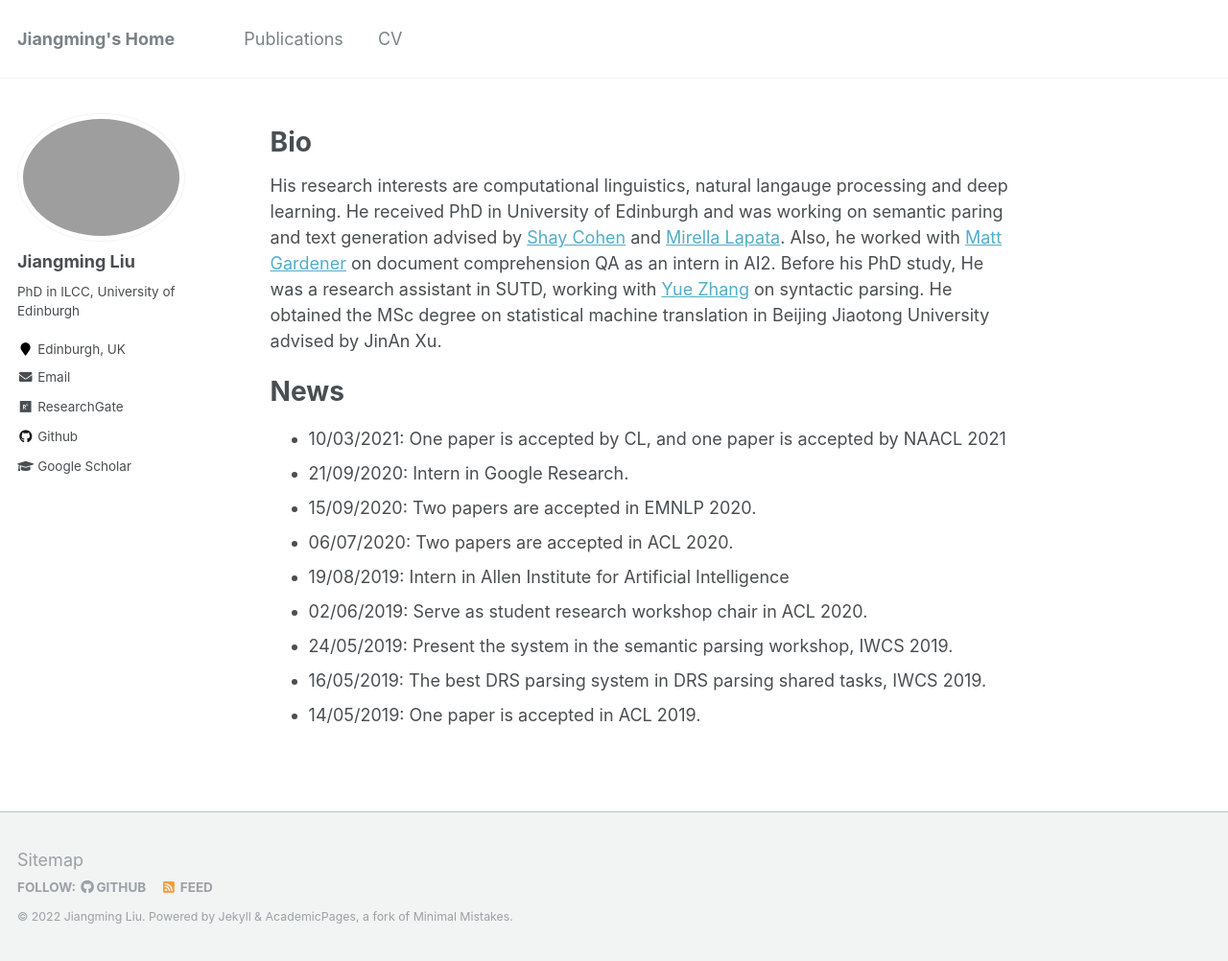
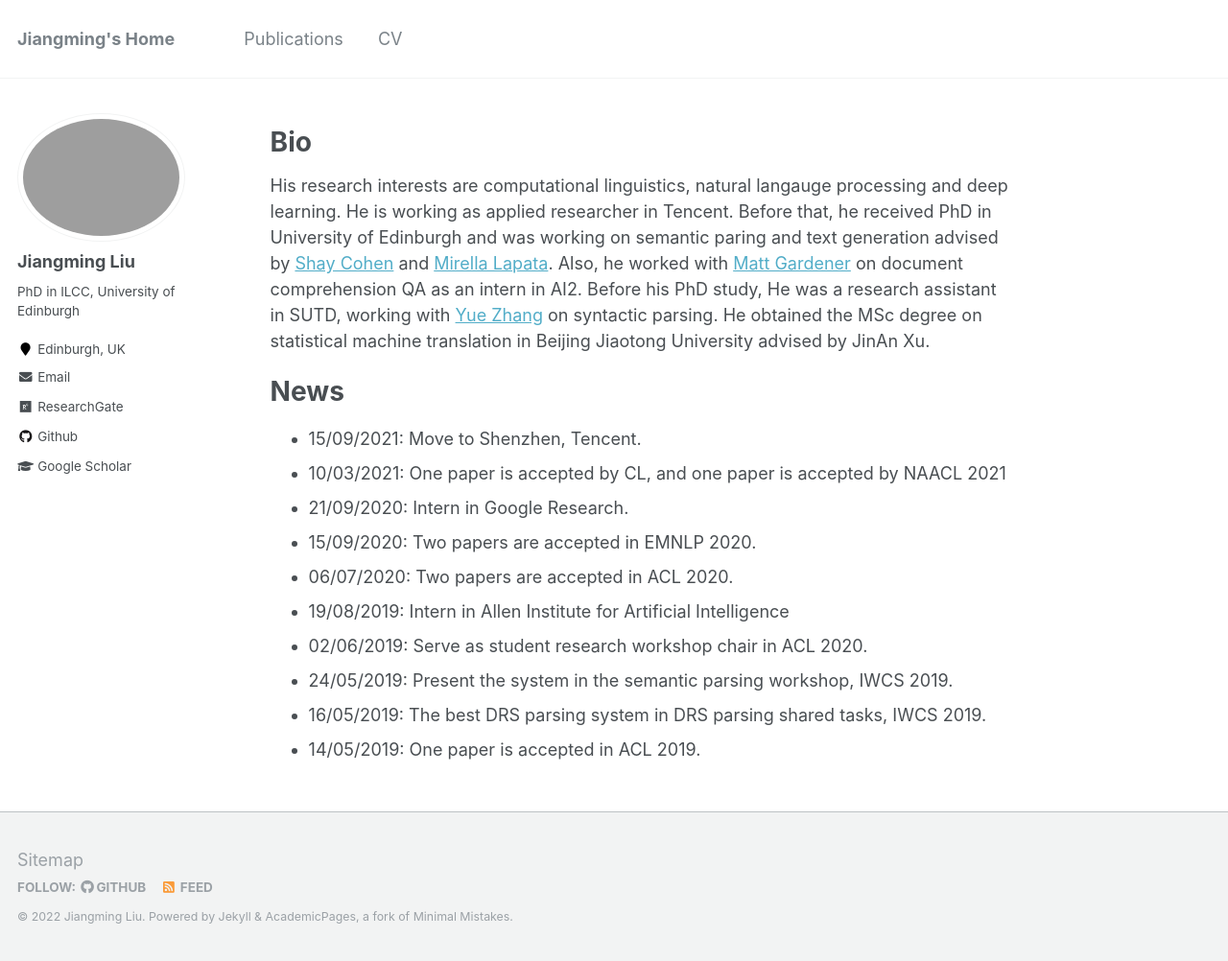
Before and after one commit to LeonCrashCode/LeonCrashCode.github.io, a Jekyll site: the page built from _pages/about.md, in a window 1280 px wide and 1002 px high. Shown: the whole window at 96% size. Built offline with Jekyll 4.4.1, drawn with Linux system fonts in a browser that asks for light colours.

Commit message:
Update about.md

```diff
--- a/_pages/about.md
+++ b/_pages/about.md
@@ -10,11 +10,12 @@ redirect_from:
 
 Bio
 ======
-His research interests are computational linguistics, natural langauge processing and deep learning. He received PhD in University of Edinburgh and was working on semantic paring and text generation advised by <a href="http://homepages.inf.ed.ac.uk/scohen/">Shay Cohen</a> and <a href="http://homepages.inf.ed.ac.uk/mlap/">Mirella Lapata</a>. Also, he worked with <a href="https://matt-gardner.github.io">Matt Gardener</a> on document comprehension QA as an intern in AI2. Before his PhD study, He was a research assistant in SUTD, working with <a href="https://frcchang.github.io">Yue Zhang</a> on syntactic parsing. He obtained the MSc degree on statistical machine translation in Beijing Jiaotong University advised by JinAn Xu.
+His research interests are computational linguistics, natural langauge processing and deep learning. He is working as applied researcher in Tencent. Before that, he received PhD in University of Edinburgh and was working on semantic paring and text generation advised by <a href="http://homepages.inf.ed.ac.uk/scohen/">Shay Cohen</a> and <a href="http://homepages.inf.ed.ac.uk/mlap/">Mirella Lapata</a>. Also, he worked with <a href="https://matt-gardner.github.io">Matt Gardener</a> on document comprehension QA as an intern in AI2. Before his PhD study, He was a research assistant in SUTD, working with <a href="https://frcchang.github.io">Yue Zhang</a> on syntactic parsing. He obtained the MSc degree on statistical machine translation in Beijing Jiaotong University advised by JinAn Xu.
 
 News
 ======
 
+* 15/09/2021: Move to Shenzhen, Tencent.
 * 10/03/2021: One paper is accepted by CL, and one paper is accepted by NAACL 2021
 * 21/09/2020: Intern in Google Research.
 * 15/09/2020: Two papers are accepted in EMNLP 2020.
```
